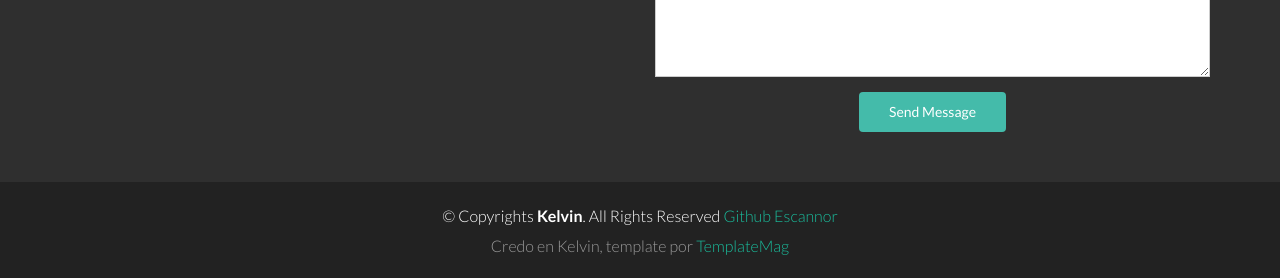
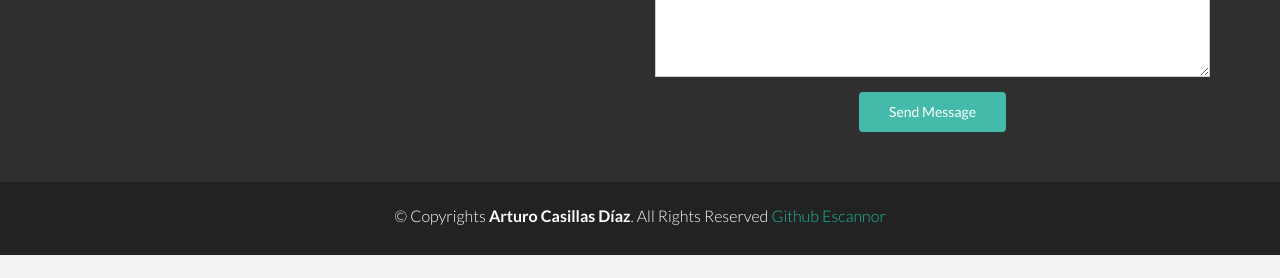
Before and after one commit to Escannor/Arturo-Casillas, a plain HTML site: page index.html in a window 1280 px wide. Shown: the part 5379-5657 px from the top of the page. After the commit the page ends 5634 px from the top, so only its background shows below. Drawn offline with Linux system fonts and the light colour scheme.

Commit message:
Update index.html

```diff
--- a/index.html
+++ b/index.html
@@ -492,17 +492,8 @@
   <div id="copyrights">
     <div class="container">
       <p>
-        &copy; Copyrights <strong>Kelvin</strong>. All Rights Reserved <a href="https://github.com/Escannor">Github Escannor</a>
+        &copy; Copyrights <strong>Arturo Casillas Díaz</strong>. All Rights Reserved <a href="https://github.com/Escannor">Github Escannor</a>
       </p>
-      <div class="credits">
-        <!--
-          You are NOT allowed to delete the credit link to TemplateMag with free version.
-          You can delete the credit link only if you bought the pro version.
-          Buy the pro version with working PHP/AJAX contact form: https://templatemag.com/kelvin-bootstrap-resume-template/
-          Licensing information: https://templatemag.com/license/
-        -->
-        Credo en Kelvin, template por <a href="https://templatemag.com/">TemplateMag</a>
-      </div>
     </div>
   </div>
 
```
